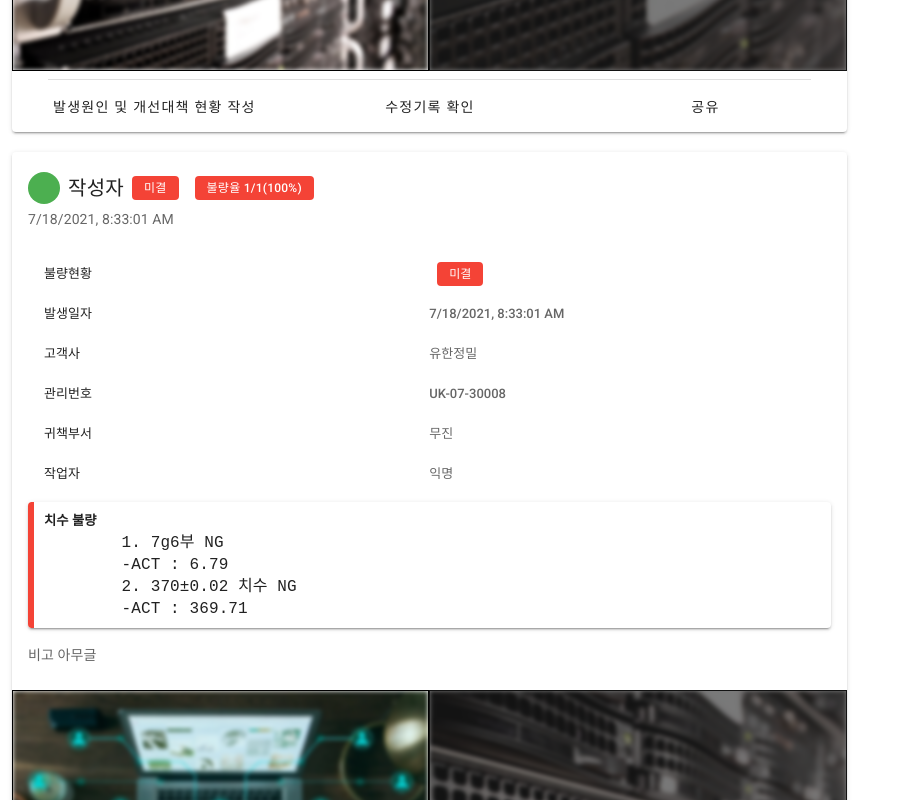
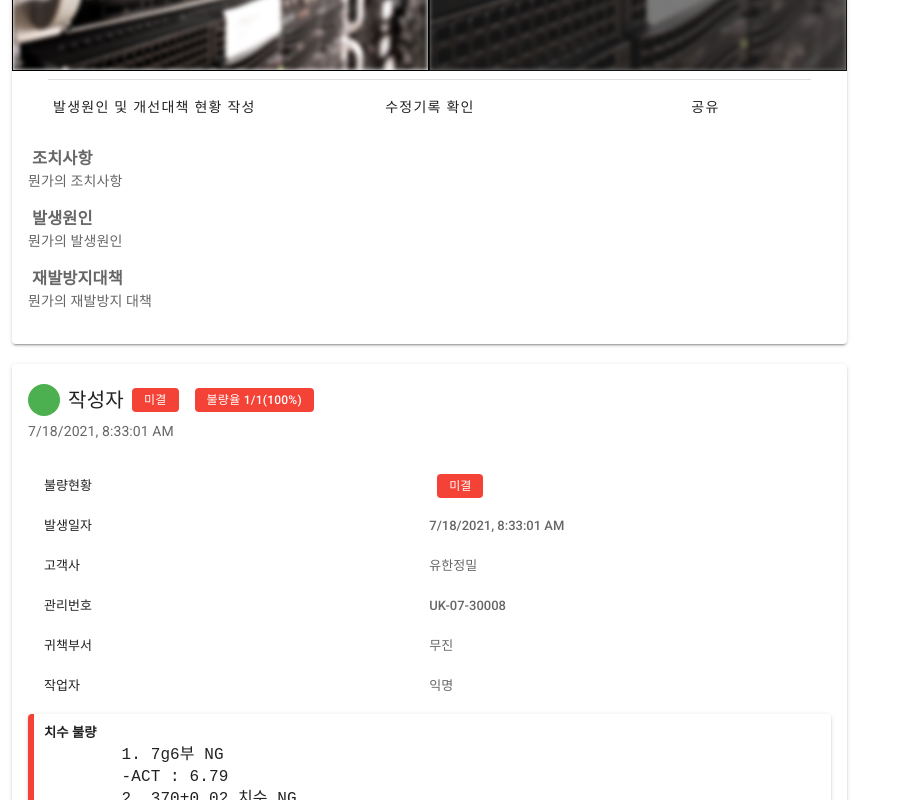
Before and after one commit to devxian96/file-management-system, a Nuxt app: page /file/current-status-of-nonconformities-and-improvement-measures/1 in a window 1280 px wide. Shown: the part 1060-1860 px from the top of the page, without its empty margins (0-900 px from the left). Built offline with nearby package versions, Linux system fonts and the light colour scheme.

Commit message:
feat: msg add

```diff
--- a/components/timeline-card.vue
+++ b/components/timeline-card.vue
@@ -100,6 +100,15 @@
       </v-row>
     </v-card-actions>
     <!-- 버튼 종료 -->
+
+    <v-card-text>
+      <h3><v-icon small class="mr-1">fa-wrench</v-icon>조치사항</h3>
+      <p>뭔가의 조치사항</p>
+      <h3><v-icon small class="mr-1">fa-question-circle</v-icon>발생원인</h3>
+      <p>뭔가의 발생원인</p>
+      <h3><v-icon small class="mr-1">fa-tasks</v-icon>재발방지대책</h3>
+      <p>뭔가의 재발방지 대책</p>
+    </v-card-text>
   </v-card>
 </template>
 
```
